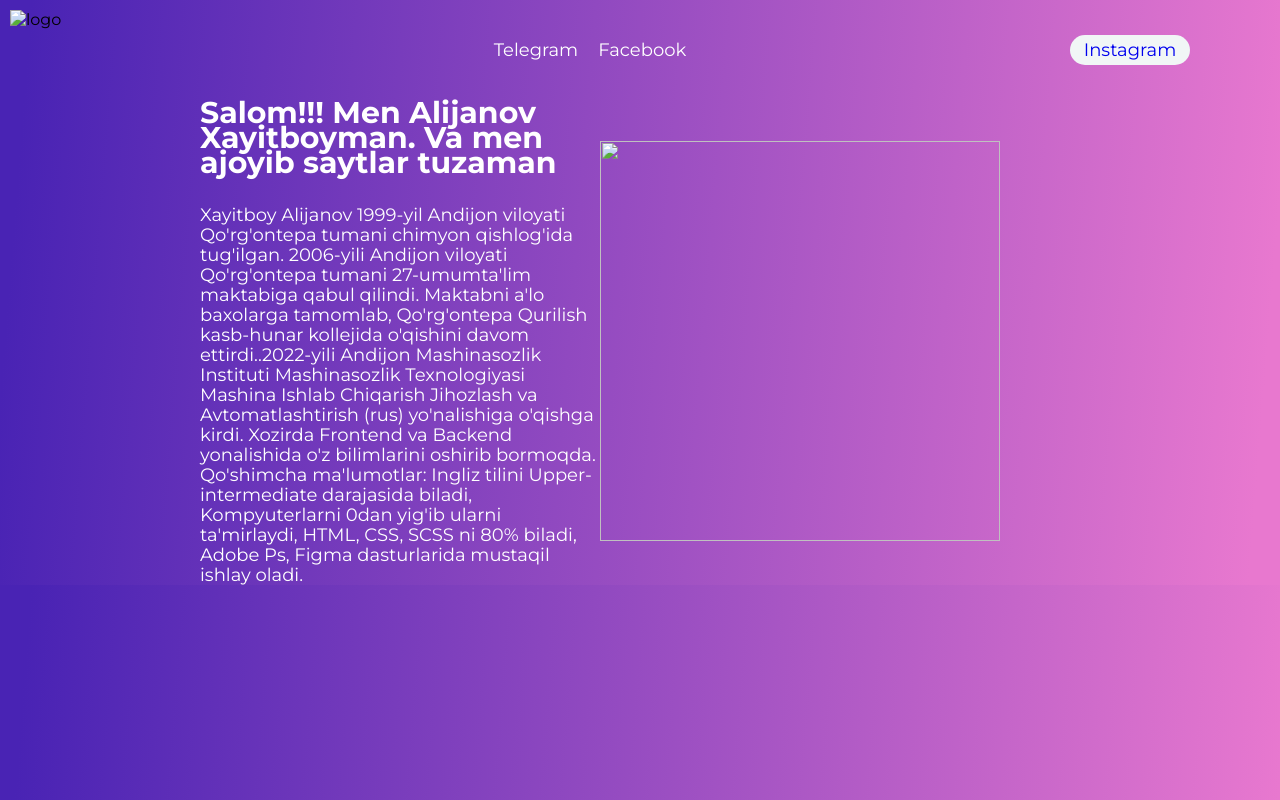
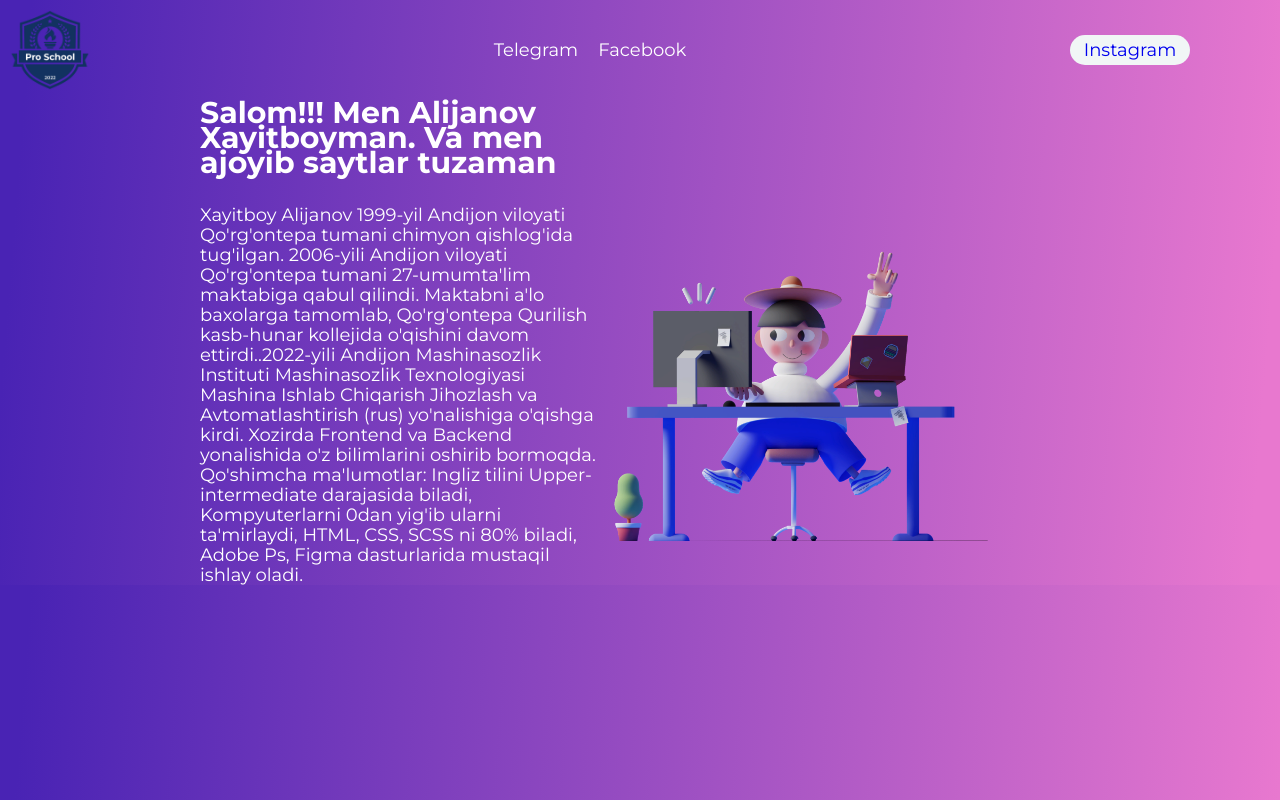
Before and after one commit to alijanovkhayitboy/proscool, a plain HTML site: page sites/port.html in a window 1280 px wide. Drawn offline with Linux system fonts and the light colour scheme.

Commit message:
Update port.html

```diff
--- a/sites/port.html
+++ b/sites/port.html
@@ -12,7 +12,7 @@
 </head>
 <body>
     <header class="head">
-        <img class="logo" src="#" alt="logo">
+        <img class="logo" src="../img/logo.png" alt="logo">
         <nav class="navbar">
             <ul class="navlist">
                 <li class="navitem1">
@@ -36,7 +36,7 @@
                         Ingliz tilini Upper-intermediate darajasida biladi, Kompyuterlarni 0dan yig'ib ularni ta'mirlaydi, HTML, CSS, SCSS ni 80% biladi, Adobe Ps, Figma dasturlarida mustaqil ishlay oladi. </p>
                 </li>
                 <li>
-                    <img class="boy" src="./img/boy.png" alt="">
+                    <img class="boy" src="../img/boy.png" alt="">
                 </li>
             </ul>
         </div>
```
